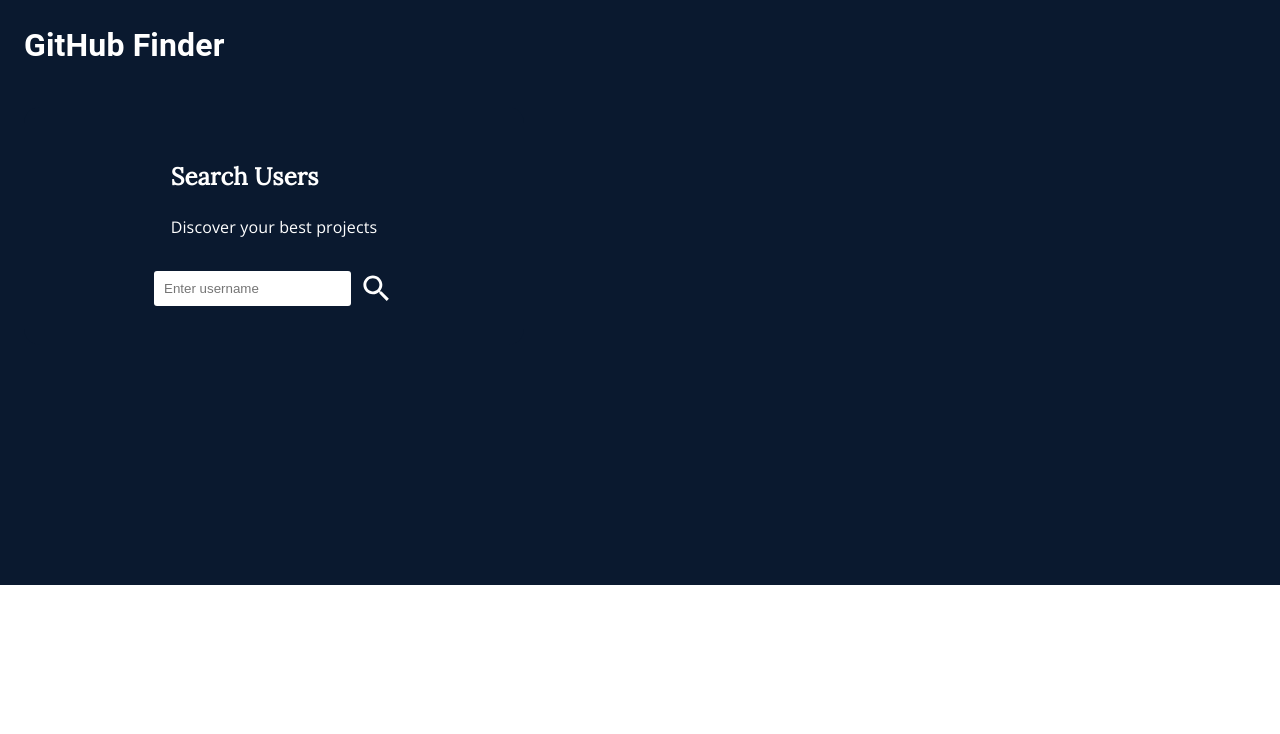
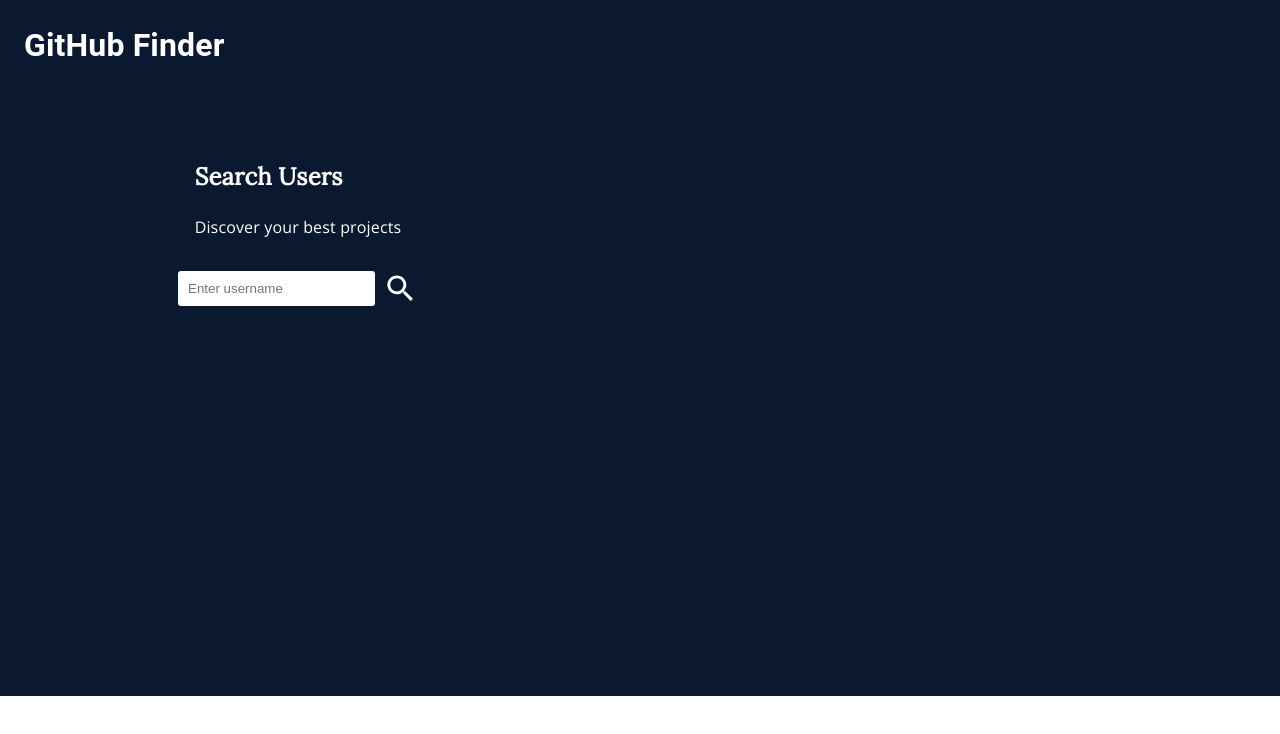
Before and after one commit to Kassiano-Santos/Kassiano-Santos, a React (Vite) app in the folder CursoReact/BasicoAvancado/Portfolio/: page /githubfinder in a window 1280 px wide. Shown: the top 734 px of the page. Built offline with nearby package versions, Linux system fonts and the light colour scheme.

Commit message:
Bug fix GitHub Finder

```diff
--- a/CursoReact/BasicoAvancado/Portfolio/src/components/Search.module.css
+++ b/CursoReact/BasicoAvancado/Portfolio/src/components/Search.module.css
@@ -52,3 +52,8 @@
 .icon:hover{
   color: #1f8245;
 }
+
+.baseboardSearch{
+  background-color: #0a192f;
+  margin-bottom: 135px
+}
--- a/CursoReact/BasicoAvancado/Portfolio/src/components/Search.tsx
+++ b/CursoReact/BasicoAvancado/Portfolio/src/components/Search.tsx
@@ -2,7 +2,8 @@
 import styles from "./Search.module.css";
 import SearchIcon from '@mui/icons-material/Search';
 import Grid from '@mui/material/Grid2';
-import { Link } from '@mui/material';
+import { Container, Link } from '@mui/material';
+import { Height } from '@mui/icons-material';
 
 type SearchProps = {
   loadUser: (userName:string)=> Promise<void>;
@@ -19,11 +20,12 @@
   }
 
   return (
-    <div className={styles.search}>
-      <div className={styles.text}>
+    <Container maxWidth={false} sx={{Height: "100%", backgroundColor: "#0a192f"}}>
+        <Grid className={styles.search} container spacing={2}>
+          <Grid className={styles.text}>
             <h2>Search Users</h2>
             <p>Discover your best projects</p>
-      </div>
+          </Grid>
           <Grid className={styles.search_conteiner}>
             <Grid>
               <input
@@ -39,7 +41,11 @@
               </Link>
             </Grid>
           </Grid>
-    </div>
+
+        </Grid>
+        <Grid className= {styles.baseboardSearch}>
+          </Grid>
+    </Container>
   )
 }
 export default Search;
```
Lines whose indentation alone changed are shown as unchanged.
